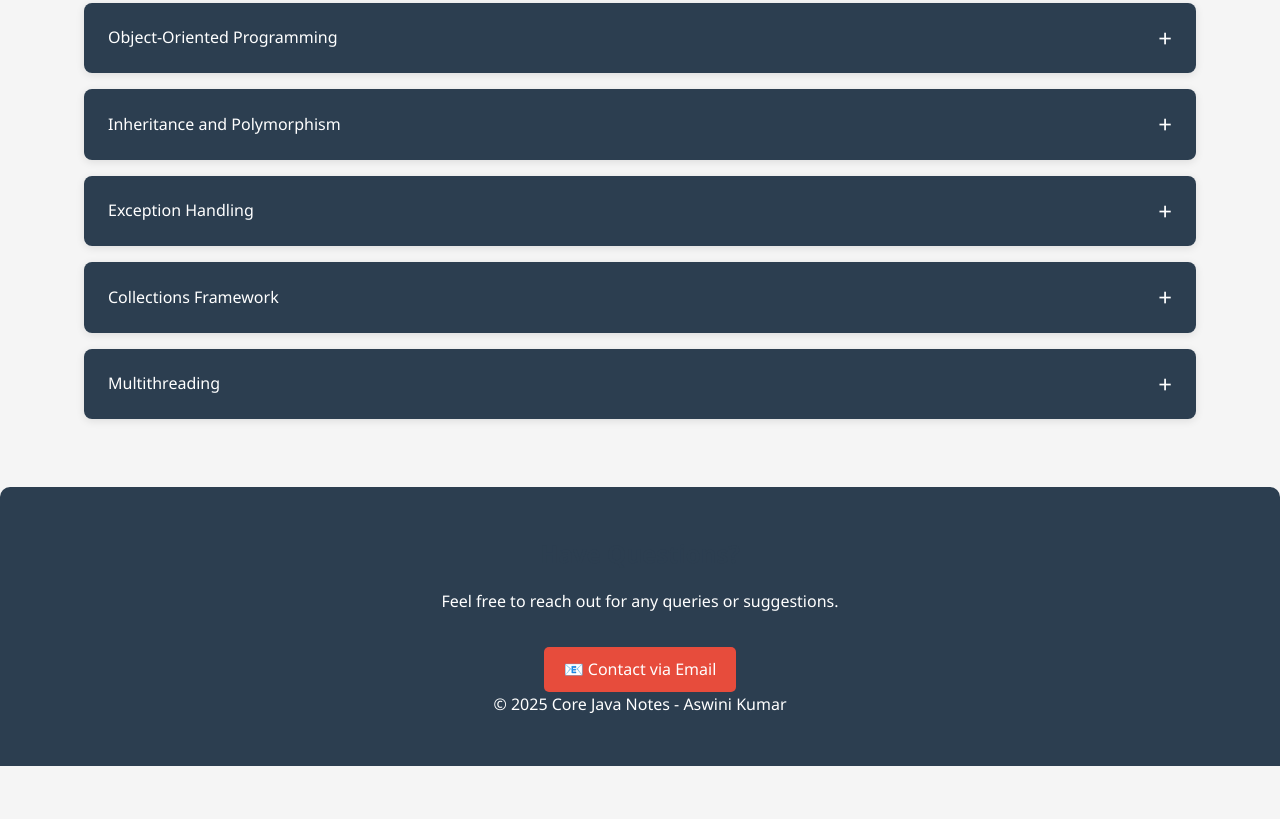
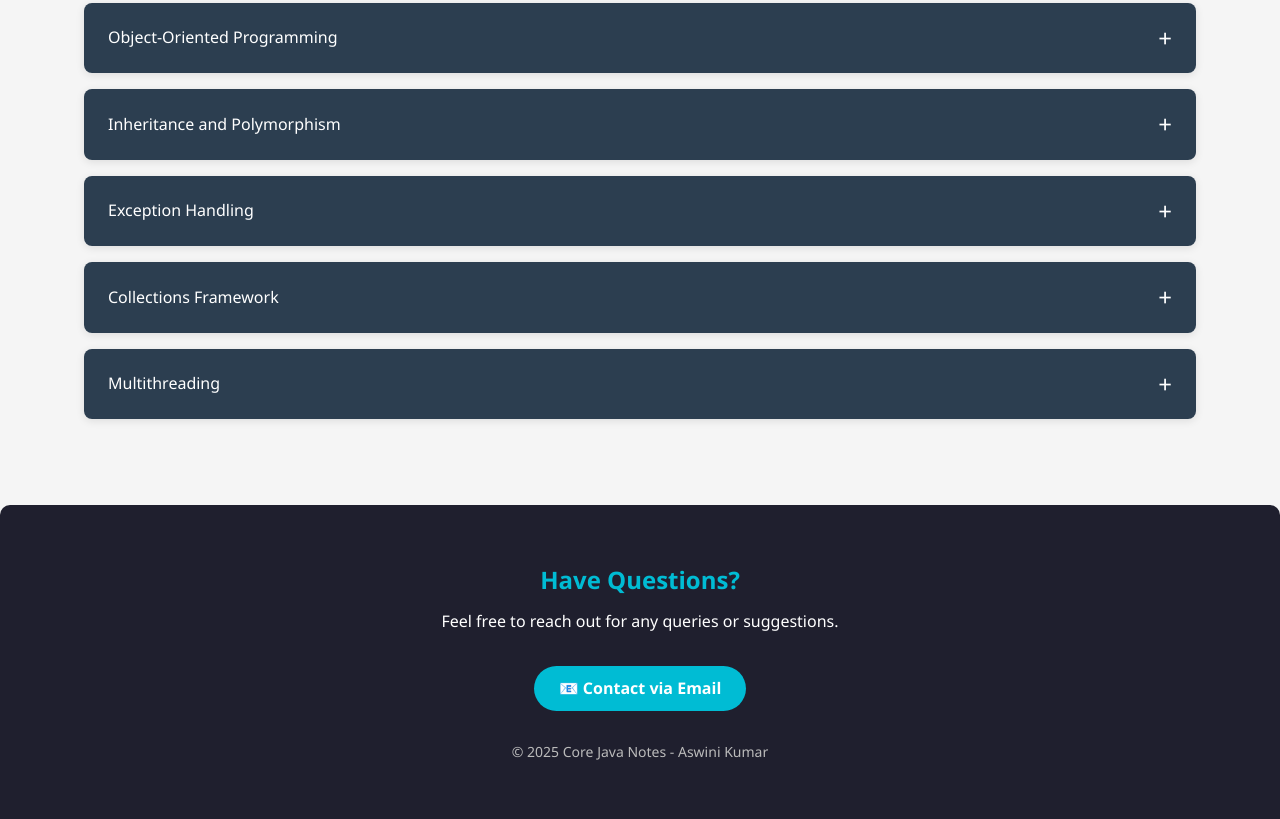
Before and after one commit to CreatorAswin/javanotes.github.io, a plain HTML site: page index.html in a window 1280 px wide. Shown: the part 1370-2189 px from the top of the page. Before the commit the page ends 2136 px from the top, so only its background shows below. Drawn offline with Linux system fonts and the light colour scheme.

Commit message:
Update styles.css

```diff
--- a/styles.css
+++ b/styles.css
@@ -205,3 +205,63 @@
                 padding: 1rem;
             }
         }
+footer {
+    background-color: #1f1f2e;
+    color: #ffffff;
+    text-align: center;
+    padding: 40px 20px;
+    margin-top: 50px;
+}
+
+.footer-container {
+    max-width: 800px;
+    margin: 0 auto;
+}
+
+footer h2 {
+    font-size: 24px;
+    margin-bottom: 10px;
+    color: #00bcd4;
+}
+
+footer p {
+    font-size: 16px;
+    margin-bottom: 15px;
+}
+
+.contact-btn {
+    display: inline-block;
+    background-color: #00bcd4;
+    color: #fff;
+    padding: 10px 25px;
+    border-radius: 25px;
+    text-decoration: none;
+    font-weight: bold;
+    transition: background-color 0.3s ease;
+}
+
+.contact-btn:hover {
+    background-color: #0097a7;
+}
+
+footer .copyright {
+    font-size: 14px;
+    color: #bbb;
+    margin-top: 30px;
+}
+.scroll-footer-btn {
+    position: fixed;
+    bottom: 20px;
+    right: 20px;
+    padding: 12px 18px;
+    background-color: #ff4081;
+    color: white;
+    border: none;
+    border-radius: 30px;
+    font-weight: bold;
+    cursor: pointer;
+    box-shadow: 0 4px 6px rgba(0,0,0,0.2);
+}
+.scroll-footer-btn:hover {
+    background-color: #e91e63;
+}
```
